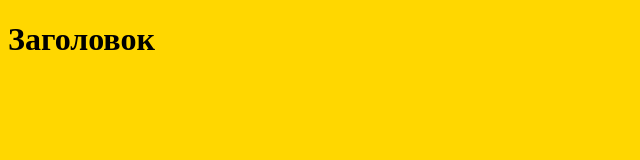
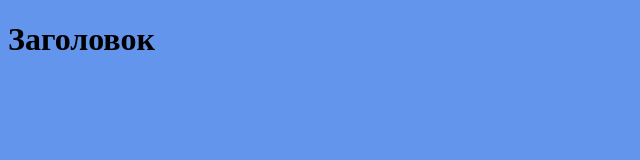
Before and after one commit to inniney/new, a plain HTML site: page index.html in a window 1280 px wide. Shown: the whole page, without its empty margins (0-640 px from the left). Drawn offline with Linux system fonts and the light colour scheme.

Commit message:
Изменили фон

```diff
--- a/style.css
+++ b/style.css
@@ -1,3 +1,3 @@
 body{
-    background-color: gold;
+    background-color: cornflowerblue;
 }
```
